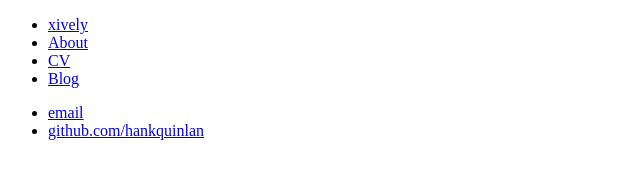
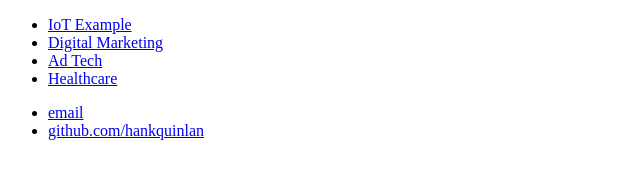
Before and after one commit to xrenx13/xrenx13.github.io, a plain HTML site: page index.html in a window 1280 px wide. Shown: the whole page, without its empty margins (0-640 px from the left). Drawn offline with Linux system fonts and the light colour scheme.

Commit message:
Update index.html

```diff
--- a/index.html
+++ b/index.html
@@ -6,10 +6,10 @@
 	<body>
 		<nav>
     		<ul>
-        		<li><a href="/">xively</a></li>
-	        	<li><a href="/about">About</a></li>
-        		<li><a href="/cv">CV</a></li>
-        		<li><a href="/blog">Blog</a></li>
+        		<li><a href="/xively">IoT Example</a></li>
+	        	<li><a href="/sailthru">Digital Marketing</a></li>
+        		<li><a href="/mediabricks">Ad Tech</a></li>
+        		<li><a href="/thermo">Healthcare</a></li>
     		</ul>
 		</nav>
 		<div class="container">
```
